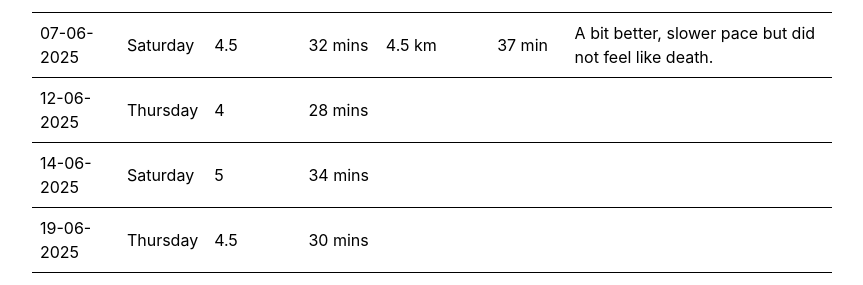
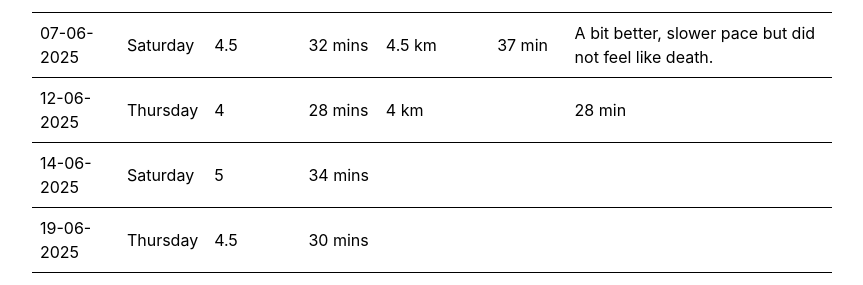
Before and after one commit to to-ie/to-ie.github.io, a Jekyll site: the page built from _posts/2025-06-07-half-marathon-training.md, in a window 1280 px wide and 900 px high, scrolled down 476 px. Shown: the part 160-445 px from the top of the window, without its empty margins (208-1071 px from the left). Built offline with Jekyll 4.4.1, drawn with Linux system fonts in a browser that asks for light colours.

Commit message:
Update 2025-06-07-half-marathon-training.md

```diff
--- a/_posts/2025-06-07-half-marathon-training.md
+++ b/_posts/2025-06-07-half-marathon-training.md
@@ -14,7 +14,7 @@ Progress will be updated as I go 👇️
 | 31-05-2025 | Saturday  |                |             | 4 km                 | 33 min      | Did not enjoy that, could nt walk for days. |
 | 05-06-2025 | Thursday  | 3.5            | 26 mins     | 3.5 km               | 28 min      |   |
 | 07-06-2025 | Saturday  | 4.5            | 32 mins     | 4.5 km               | 37 min      | A bit better, slower pace but did not feel like death. |
-| 12-06-2025 | Thursday  | 4              | 28 mins     |                      |             |   |
+| 12-06-2025 | Thursday  | 4              | 28 mins     |           4 km           |             | 28 min  |
 | 14-06-2025 | Saturday  | 5              | 34 mins     |                      |             |   |
 | 19-06-2025 | Thursday  | 4.5            | 30 mins     |                      |             |   |
 | 21-06-2025 | Saturday  | 6              | 39 mins     |                      |             |   |
```
